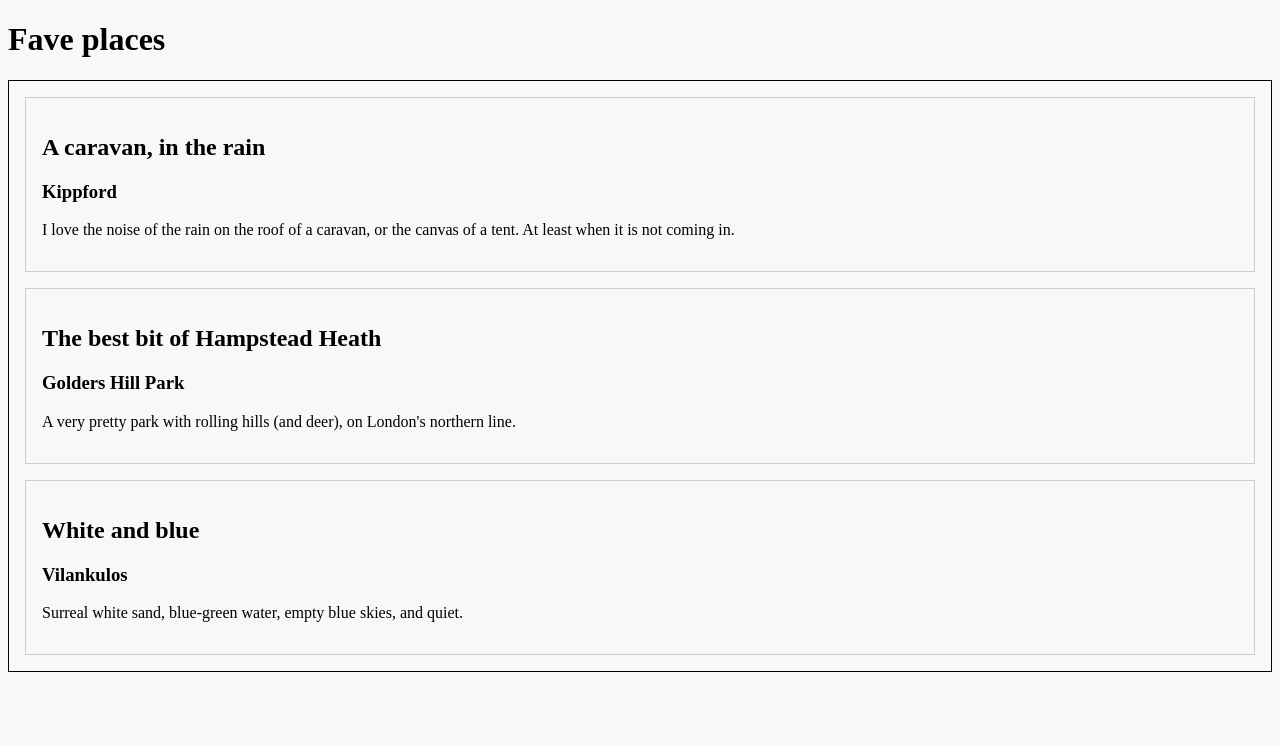
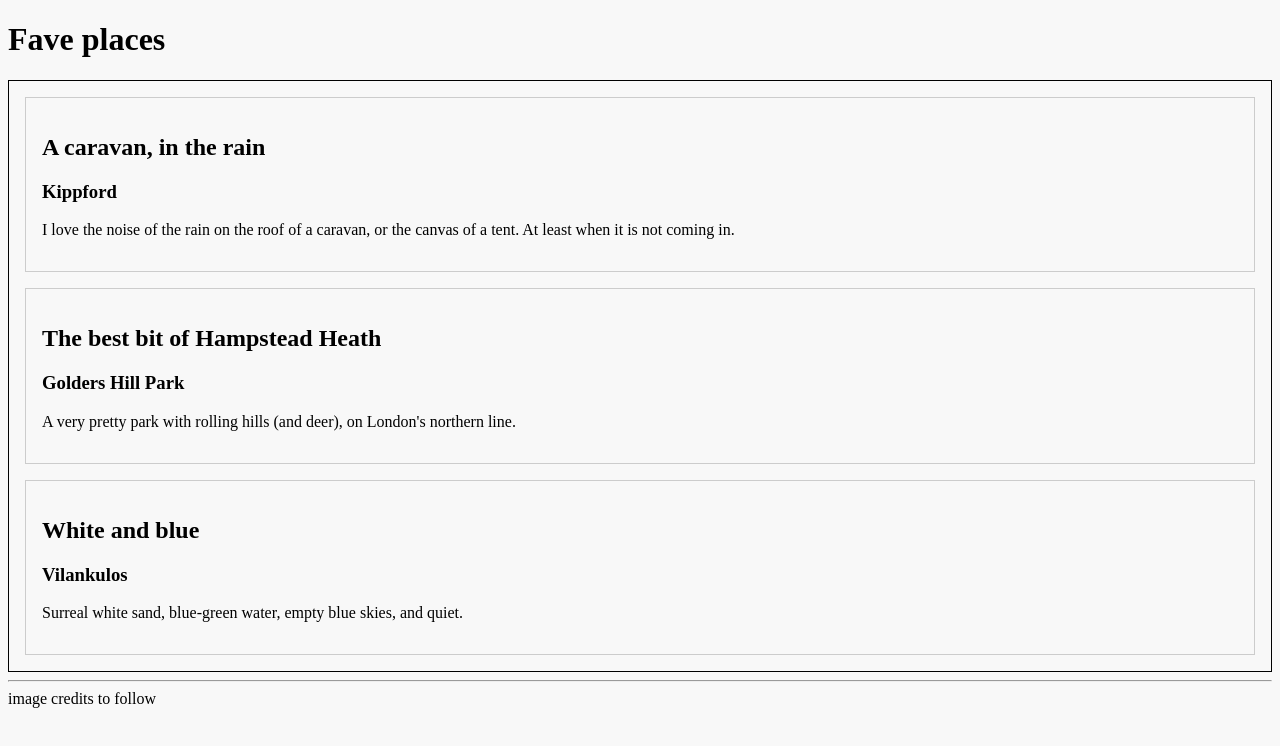
Before and after one commit to nbogie/fave-places-soln-june-2023, a React (Vite) app: page / in a window 1280 px wide. Shown: the top 746 px of the page. Built offline with nearby package versions, Linux system fonts and the light colour scheme.

Commit message:
add header and footer component

```diff
--- a/src/components/App.tsx
+++ b/src/components/App.tsx
@@ -1,11 +1,14 @@
 import "./App.css";
+import { Footer } from "./Footer";
+import { Header } from "./Header";
 import { PlacesList } from "./PlacesList";
 
 function App() {
     return (
         <div>
-            <h1>Fave places</h1>
+            <Header />
             <PlacesList />
+            <Footer />
         </div>
     );
 }
--- /dev/null
+++ b/src/components/Footer.tsx
@@ -0,0 +1,8 @@
+export function Footer() {
+    return (
+        <footer className="footer">
+            <hr />
+            image credits to follow
+        </footer>
+    );
+}
--- /dev/null
+++ b/src/components/Header.tsx
@@ -0,0 +1,7 @@
+export function Header() {
+    return (
+        <div className="header">
+            <h1>Fave places</h1>
+        </div>
+    );
+}
```
